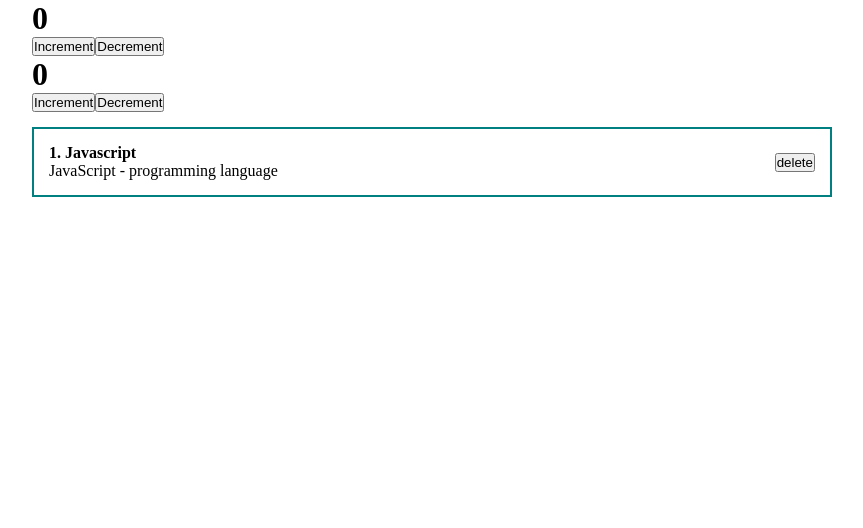
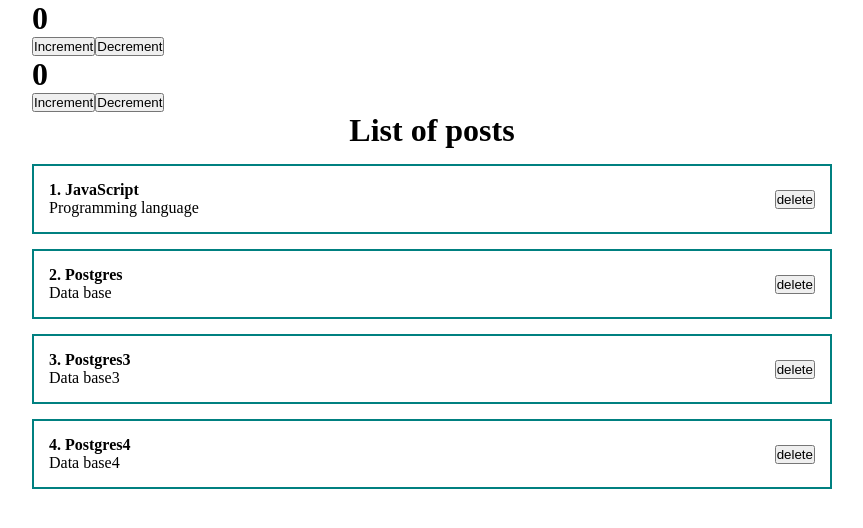
Before and after one commit to Viacheslav-ua/rf-course, a React (Create React App) app: page / in a window 1280 px wide. Shown: the top 528 px of the page, without its empty margins (208-1071 px from the left). Built offline with nearby package versions, Linux system fonts and the light colour scheme.

Commit message:
created array of React elements

```diff
--- a/src/App.js
+++ b/src/App.js
@@ -1,17 +1,26 @@
-import React from "react";
+import React, { useState } from "react";
 import Counter from "./components/Counter";
 import ClassCounter from "./components/ClassCounter";
 import PostItem from "./components/PostItem";
 
 function App() {
-
+  const [posts, setPosts] = useState([
+    { id: 1, title: 'JavaScript', content: 'Programming language' },
+    { id: 2, title: 'Postgres', content: 'Data base' },
+    { id: 3, title: 'Postgres3', content: 'Data base3' },
+    { id: 4, title: 'Postgres4', content: 'Data base4' },
+  ])
 
   return (
     <div className="App">
       <div>
         <Counter />
         <ClassCounter />
-        <PostItem />
+        <h1 style={{ textAlign: 'center' }}>List of posts</h1>
+        {
+          posts.map(post => <PostItem post={post} key={post.id} />)
+        }
+
       </div>
     </div>
 
--- a/src/components/PostItem.jsx
+++ b/src/components/PostItem.jsx
@@ -1,12 +1,12 @@
 import '../styles/app.css'
 
-const PostItem = () => {
+const PostItem = ({post}) => {
 
   return (
   <div className="post">
     <div className="post__content">
-      <strong>1. Javascript</strong>
-      <div>JavaScript - programming language</div>
+        <strong>{ post.id}. { post.title }</strong>
+        <div>{ post.content }</div>
     </div>
     <div className="post__btn">
       <button>delete</button>
```
